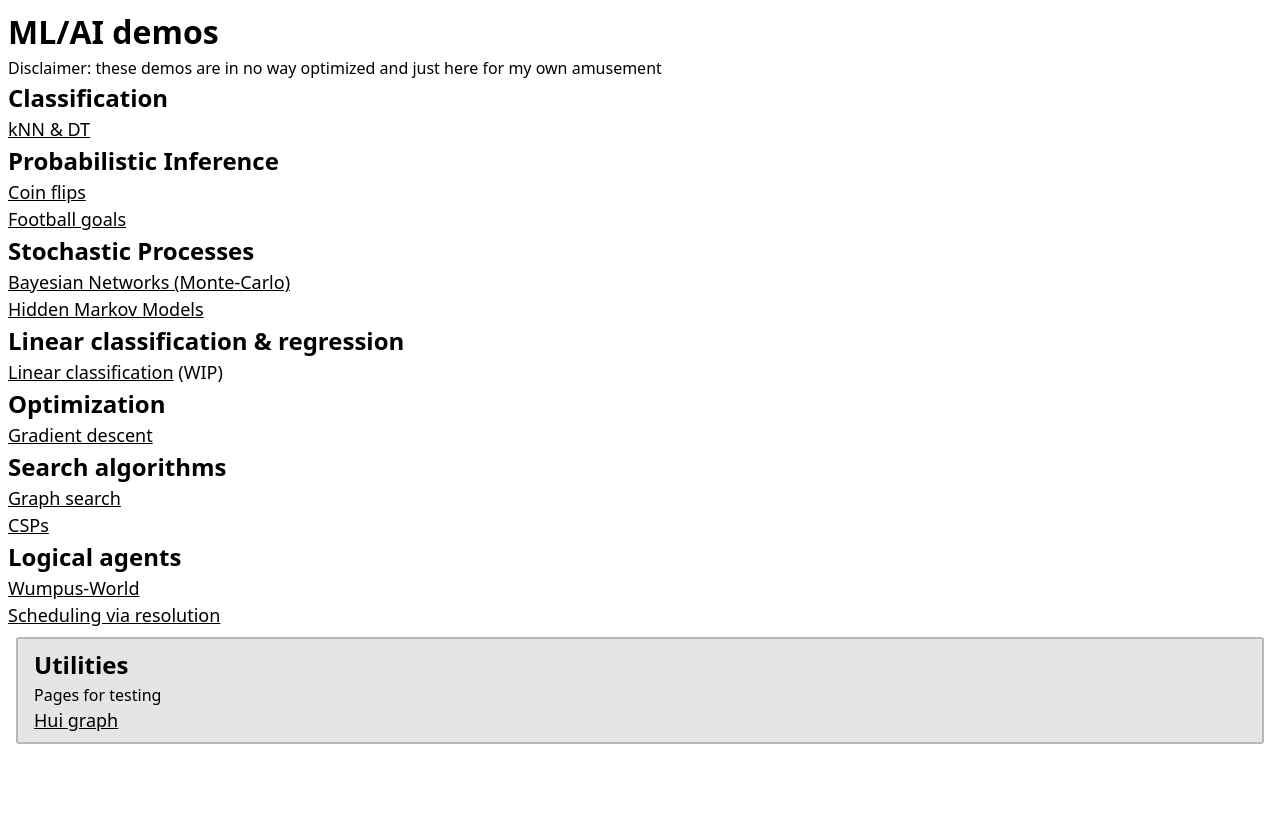
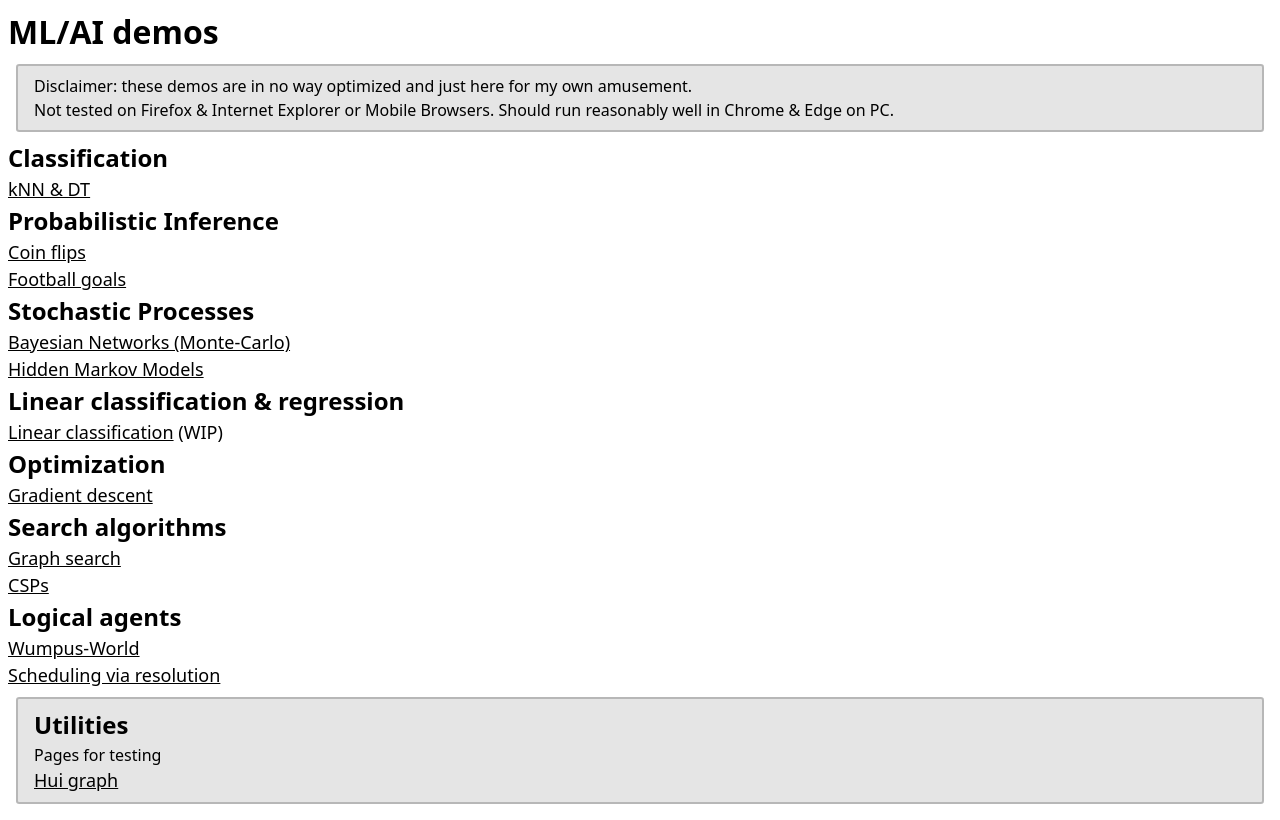
Before and after one commit to schmisev/ml-demos, a SvelteKit app: page / in a window 1280 px wide. Built offline with nearby package versions, Linux system fonts and the light colour scheme.

Commit message:
added disclaimer

```diff
--- a/src/routes/+page.svelte
+++ b/src/routes/+page.svelte
@@ -8,7 +8,7 @@
 
 <div class="p-2">
 	<h1>ML/AI demos</h1>
-	<div>Disclaimer: these demos are in no way optimized and just here for my own amusement</div>
+	<div class="light-border m-2">Disclaimer: these demos are in no way optimized and just here for my own amusement.<br>Not tested on Firefox & Internet Explorer or Mobile Browsers. Should run reasonably well in Chrome & Edge on PC.</div>
 	<h2>Classification</h2>
 	<h3><a href={resolve(`/kNN`)}>kNN & DT</a></h3>
 	<h2>Probabilistic Inference</h2>
```
